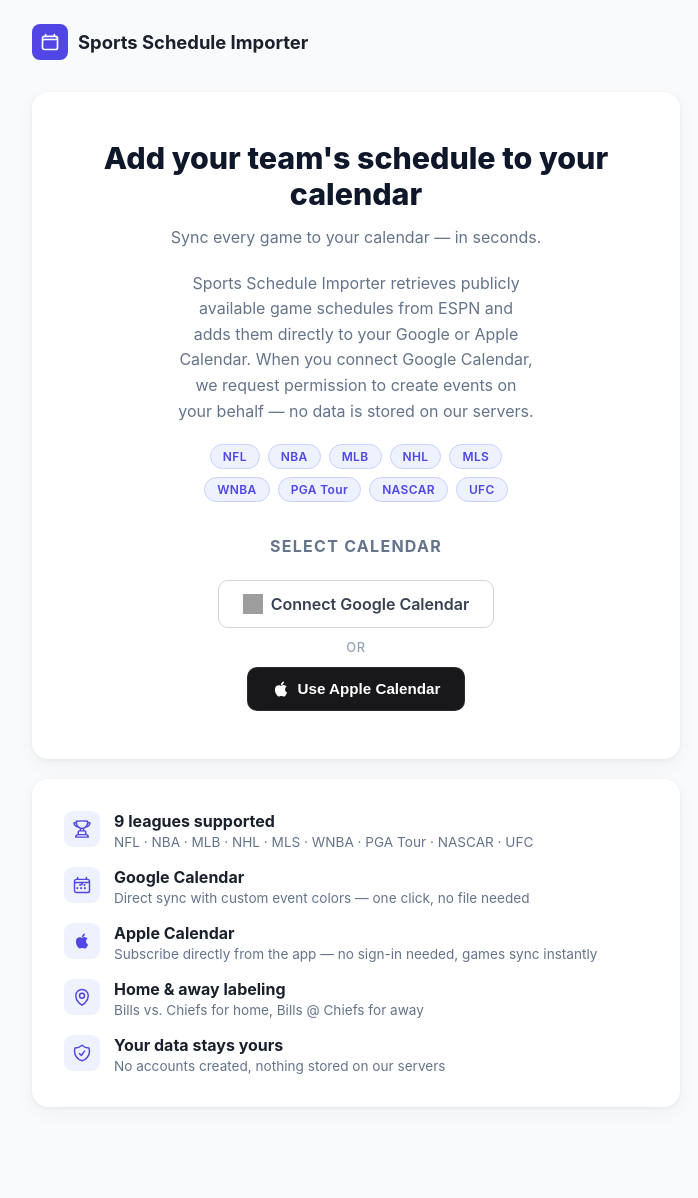
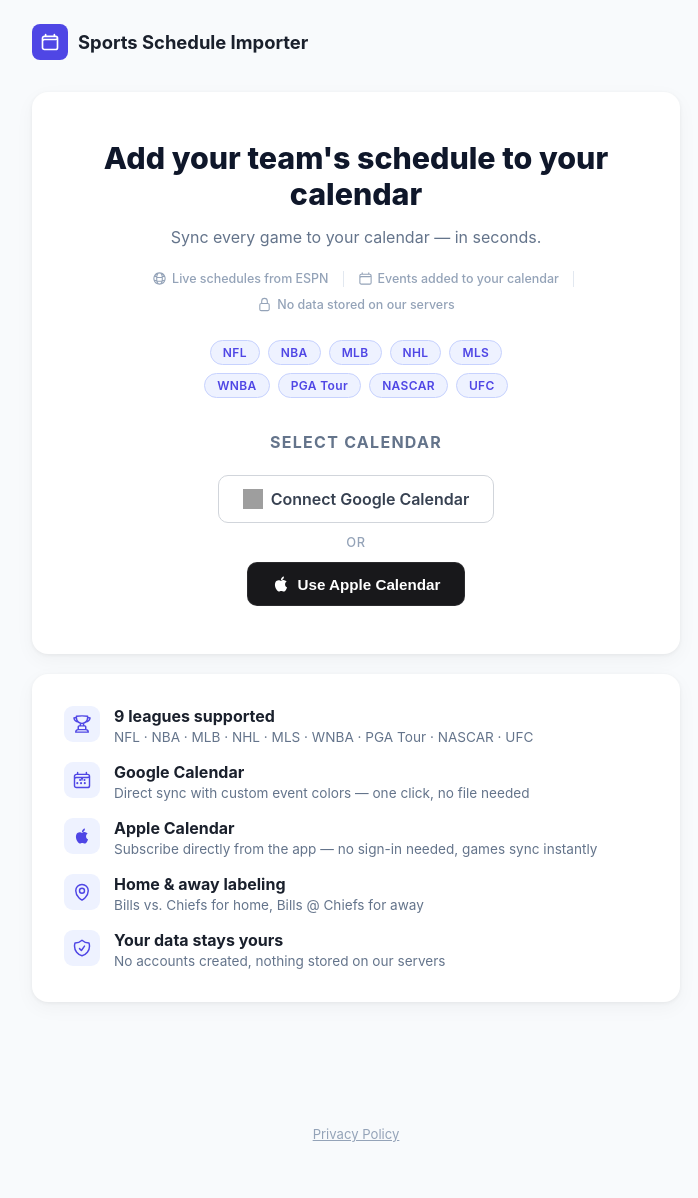
Before and after one commit to nickgardone/sports-calendar-sync, a Flask app: page / in a window 1280 px wide. Shown: the top 1198 px of the page, without its empty margins (284-982 px from the left). After the commit the page ends 1142 px from the top, so only its background shows below. Run offline with Flask 3, Linux system fonts and the light colour scheme; grey boxes are pictures that could not be loaded.

Commit message:
Replace hero description paragraph with visual trust strip
Swaps the chunky paragraph for a clean 3-item horizontal strip:
  Globe icon · Live schedules from ESPN
  Calendar icon · Events added to your calendar
  Lock icon · No data stored on our servers

Same information Google needs to see, presented as scannable
icon+label items with thin dividers — fits the modern minimal aesthetic.

Co-Authored-By: Claude Sonnet 4.6 <noreply@anthropic.com>

```diff
--- a/static/style.css
+++ b/static/style.css
@@ -103,14 +103,36 @@ header {
   text-wrap: balance;
 }
 
-.hero-desc {
-  color: #64748b;
-  font-size: 0.88rem;
-  line-height: 1.65;
+.trust-strip {
+  display: flex;
+  align-items: center;
+  justify-content: center;
+  flex-wrap: wrap;
+  row-gap: 10px;
   margin-bottom: 28px;
-  max-width: 420px;
-  margin-inline: auto;
-  text-wrap: balance;
+}
+
+.trust-item {
+  display: flex;
+  align-items: center;
+  gap: 5px;
+  color: #94a3b8;
+  font-size: 0.78rem;
+  font-weight: 500;
+  padding: 0 14px;
+  white-space: nowrap;
+}
+
+.trust-divider {
+  width: 1px;
+  height: 16px;
+  background: #e2e8f0;
+  flex-shrink: 0;
+}
+
+@media (max-width: 520px) {
+  .trust-divider { display: none; }
+  .trust-item { padding: 0 10px; }
 }
 
 .league-pills {
--- a/templates/index.html
+++ b/templates/index.html
@@ -37,12 +37,28 @@
   <div class="card hero" id="landing-hero">
     <h1>Add your team's schedule to your calendar</h1>
     <p class="hero-sub">Sync every game to your calendar — in seconds.</p>
-    <p class="hero-desc">
-      Sports Schedule Importer retrieves publicly available game schedules from ESPN
-      and adds them directly to your Google or Apple Calendar. When you connect
-      Google Calendar, we request permission to create events on your behalf —
-      no data is stored on our servers.
-    </p>
+    <div class="trust-strip">
+      <div class="trust-item">
+        <svg xmlns="http://www.w3.org/2000/svg" fill="none" viewBox="0 0 24 24" stroke-width="1.75" stroke="currentColor" width="15" height="15">
+          <path stroke-linecap="round" stroke-linejoin="round" d="M12 21a9.004 9.004 0 0 0 8.716-6.747M12 21a9.004 9.004 0 0 1-8.716-6.747M12 21c2.485 0 4.5-4.03 4.5-9S14.485 3 12 3m0 18c-2.485 0-4.5-4.03-4.5-9S9.515 3 12 3m0 0a8.997 8.997 0 0 1 7.843 4.582M12 3a8.997 8.997 0 0 0-7.843 4.582m15.686 0A11.953 11.953 0 0 1 12 10.5c-2.998 0-5.74-1.1-7.843-2.918m15.686 0A8.959 8.959 0 0 1 21 12c0 .778-.099 1.533-.284 2.253m0 0A17.919 17.919 0 0 1 12 16.5c-3.162 0-6.133-.815-8.716-2.247m0 0A9.015 9.015 0 0 1 3 12c0-1.605.42-3.113 1.157-4.418" />
+        </svg>
+        <span>Live schedules from ESPN</span>
+      </div>
+      <div class="trust-divider"></div>
+      <div class="trust-item">
+        <svg xmlns="http://www.w3.org/2000/svg" fill="none" viewBox="0 0 24 24" stroke-width="1.75" stroke="currentColor" width="15" height="15">
+          <path stroke-linecap="round" stroke-linejoin="round" d="M6.75 3v2.25M17.25 3v2.25M3 18.75V7.5a2.25 2.25 0 0 1 2.25-2.25h13.5A2.25 2.25 0 0 1 21 7.5v11.25m-18 0A2.25 2.25 0 0 0 5.25 21h13.5A2.25 2.25 0 0 0 21 18.75m-18 0v-7.5A2.25 2.25 0 0 1 5.25 9h13.5A2.25 2.25 0 0 1 21 9v7.5" />
+        </svg>
+        <span>Events added to your calendar</span>
+      </div>
+      <div class="trust-divider"></div>
+      <div class="trust-item">
+        <svg xmlns="http://www.w3.org/2000/svg" fill="none" viewBox="0 0 24 24" stroke-width="1.75" stroke="currentColor" width="15" height="15">
+          <path stroke-linecap="round" stroke-linejoin="round" d="M16.5 10.5V6.75a4.5 4.5 0 1 0-9 0v3.75m-.75 11.25h10.5a2.25 2.25 0 0 0 2.25-2.25v-6.75a2.25 2.25 0 0 0-2.25-2.25H6.75a2.25 2.25 0 0 0-2.25 2.25v6.75a2.25 2.25 0 0 0 2.25 2.25Z" />
+        </svg>
+        <span>No data stored on our servers</span>
+      </div>
+    </div>
     <div class="league-pills">
       <div class="league-pills-row">
         <span class="league-pill">NFL</span>
```
